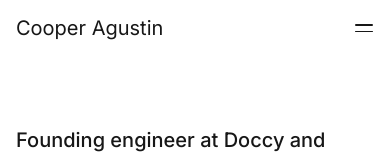
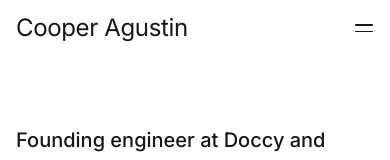
Before and after one commit to Spudgee/portfolio, a Next.js app: page / in a window 390 px wide. Shown: the top 160 px of the page. Built offline with nearby package versions, Linux system fonts and the light colour scheme.

Commit message:
Phone menu: name and items both 24px, each pill starting where the name starts

```diff
--- a/components/site-nav.tsx
+++ b/components/site-nav.tsx
@@ -11,10 +11,10 @@ import { NAV_PAGES, PATHS } from "@/content/site";
 /**
  * The bar across the top of every page: the name on the left. From md up, the pages sit on the
  * right as soft pills (the open one darker) beside the theme button. On phones a two-line button
- * opens them downwards as a list of large grey items, the open page on a pill, with the theme
- * button beneath; the page behind dims and stops scrolling (globals.css), and tapping it, the
- * button or a page closes the list. Reading the route and the open state is why this is a client
- * component.
+ * opens them downwards as a list at the name's size, each pill starting where the name starts and
+ * the open page on the darker pill, with the theme button beneath. The page behind dims and stops
+ * scrolling (globals.css); tapping it, the button or a page closes the list. Reading the route and
+ * the open state is why this is a client component.
  */
 export function SiteNav() {
 	const pathname = usePathname();
@@ -31,7 +31,7 @@ export function SiteNav() {
 	return (
 		<header className="sticky top-0 z-20 bg-paper">
 			<div className="relative z-20 flex h-14 items-center justify-between gap-4 bg-paper px-4 md:h-16 md:px-8">
-				<span className="text-row md:text-lead">
+				<span className="text-lead">
 					<HighlightLink href={PATHS.home} onClick={handleMenuClose}>
 						{PERSON.name}
 					</HighlightLink>
@@ -86,7 +86,8 @@ export function SiteNav() {
 				className={`absolute inset-x-0 top-full z-20 grid bg-paper transition-[grid-template-rows] duration-300 ease-out motion-reduce:transition-none md:hidden ${isMenuOpen ? "grid-rows-[1fr]" : "grid-rows-[0fr]"}`}
 			>
 				<div className="overflow-hidden">
-					<ul className="grid px-4 pt-1 text-lead">
+					{/* PillLink pads 12px outwards, so pl-7 starts each pill where the name starts (16px). */}
+					<ul className="grid pt-1 pr-4 pl-7 text-lead">
 						{NAV_PAGES.map((page) => (
 							<li key={page.path}>
 								<PillLink
```
